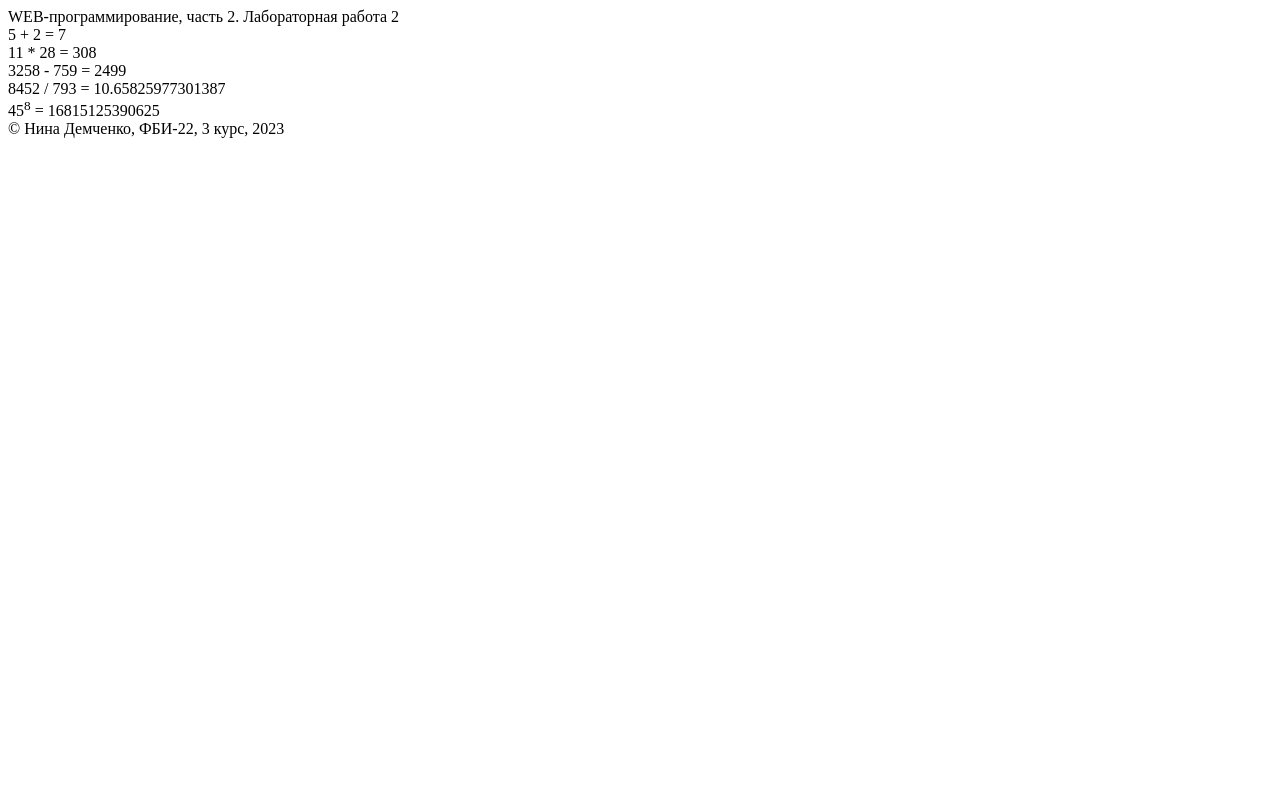
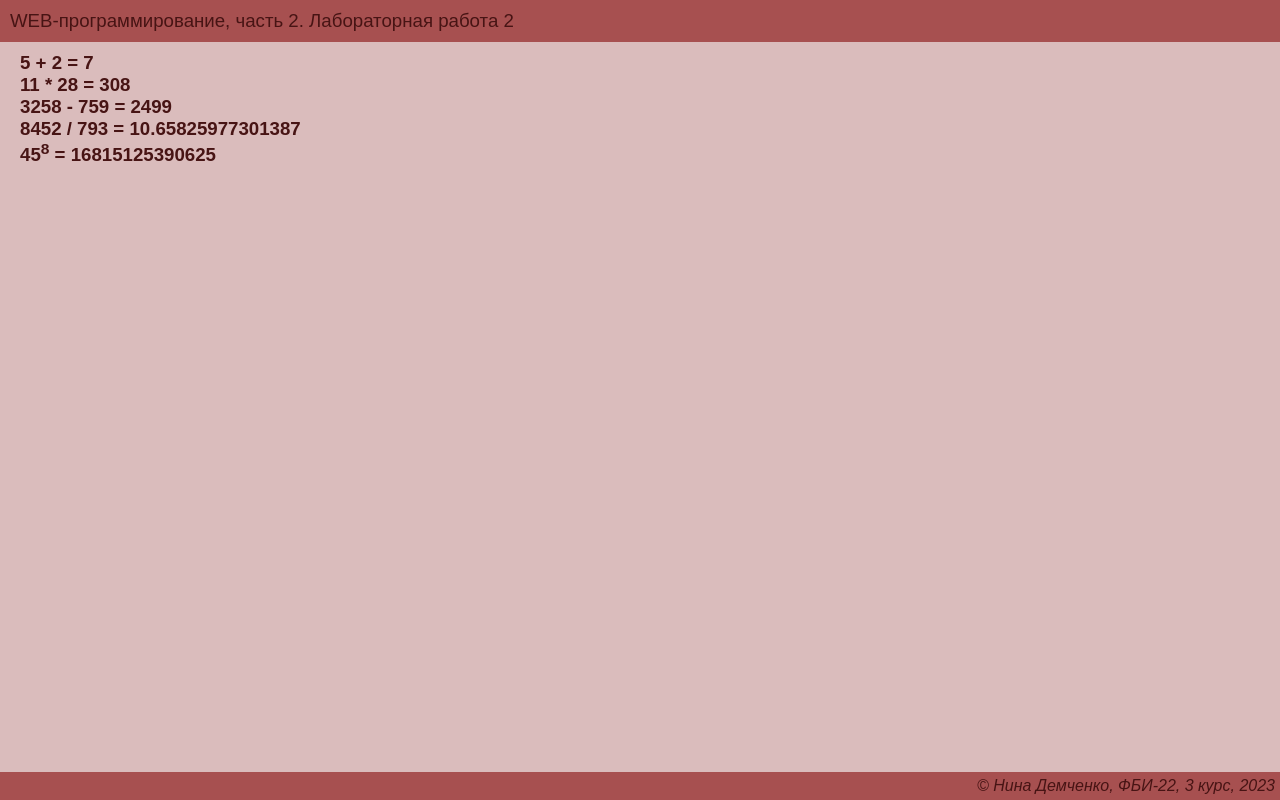
Before and after one commit to ninioka/web-programming-labs-2, a Flask app: page /lab2/example in a window 1280 px wide. Run offline with Flask 3, Linux system fonts and the light colour scheme.

Commit message:
Подключение стилей

```diff
--- /dev/null
+++ b/static/main.css
@@ -0,0 +1,44 @@
+body {
+    background-color: rgb(218, 188, 188);
+    font-family: Arial, Helvetica, sans-serif;
+    margin: 0px;
+}
+main {
+    color: rgb(71, 20, 20);
+    font-family: Arial, Helvetica, sans-serif;
+    font-size: 14pt;
+    margin: 5px;
+    font-weight: bold;
+    margin: 10px 20px 45px;
+    height: 0;
+}
+
+header {
+    background-color: rgb(167, 80, 80);
+    color: rgb(71, 20, 20);
+    font-family: Arial, Helvetica, sans-serif;
+    padding: 10px;
+    font-size: 14pt;
+}
+
+footer {
+    background-color: rgb(167, 80, 80);
+    color: rgb(71, 20, 20);
+    font-family: Arial, Helvetica, sans-serif;
+    padding: 5px;
+    font-size: 12pt;
+    text-align: right;
+    font-style: italic;
+    position: fixed;
+    bottom: 0;
+    right: 0;
+    left: 0;
+}
+a {
+    text-decoration: none;
+    color: rgb(71, 20, 20);
+    font-size: 18pt;
+    margin-left: 15px;
+    transition: 1s 0,5s;
+    font-family: Arial, Helvetica, sans-serif;
+}
--- a/templates/example.html
+++ b/templates/example.html
@@ -4,6 +4,7 @@
     <meta charset="UTF-8">
     <meta name="viewport" content="width=device-width, initial-scale=1.0">
     <title>Нина Демченко. Лабораторная работа {{number}}</title>
+    <link rel="stylesheet" href="{{ url_for('static', filename='main.css') }}">
 </head>
 <body>
     <header>
```
